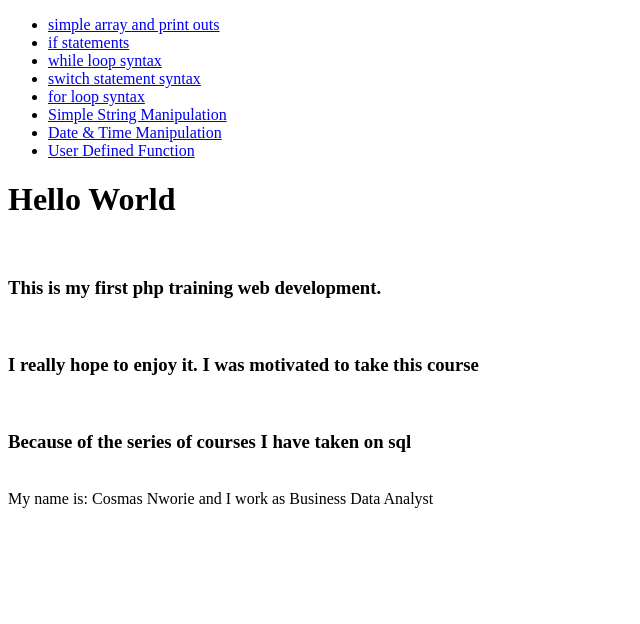
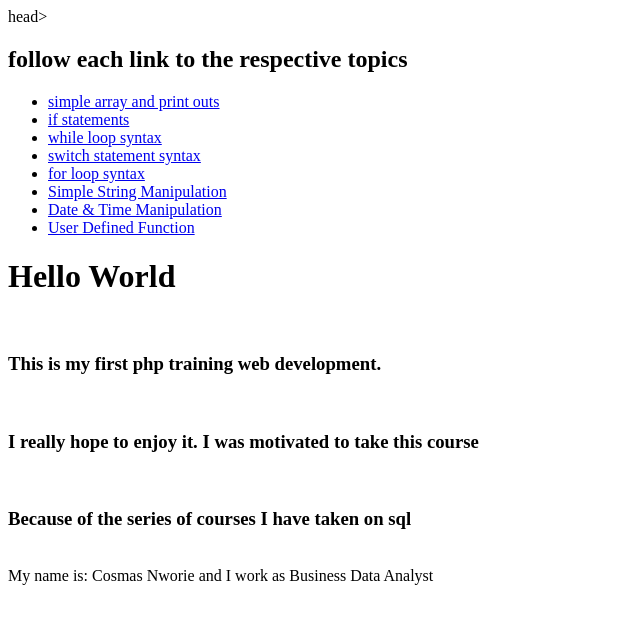
Before and after one commit to cosmas-obinna/newsite, a PHP site: page /index.php in a window 1280 px wide. Shown: the top 624 px of the page, without its empty margins (0-640 px from the left). Run offline with PHP 8.4, Linux system fonts and the light colour scheme.

Commit message:
modification

```diff
--- a/Include/link.php
+++ b/Include/link.php
@@ -1,12 +1,12 @@
-<!DOCTYPE html>
-<html lang="en">
-<head>
+head>
     <meta charset="UTF-8">
     <meta http-equiv="X-UA-Compatible" content="IE=edge">
     <meta name="viewport" content="width=device-width, initial-scale=1.0">
-    <title>Document</title>
+    <title>Start</title>
 </head>
 <body>
+
+    <h2>follow each link to the respective topics</h2>
     <ul>
         <li><a href="array.php">simple array and print outs</a></li>
         <li><a href="ifstatement.php">if statements</a></li>
@@ -17,5 +17,3 @@
         <li><a href="datemanip.php">Date & Time Manipulation</a></li>
         <li><a href="userdefinedfunc.php">User Defined Function</a></li>
     </ul>
-</body>
-</html>
```
Lines whose indentation alone changed are shown as unchanged.
